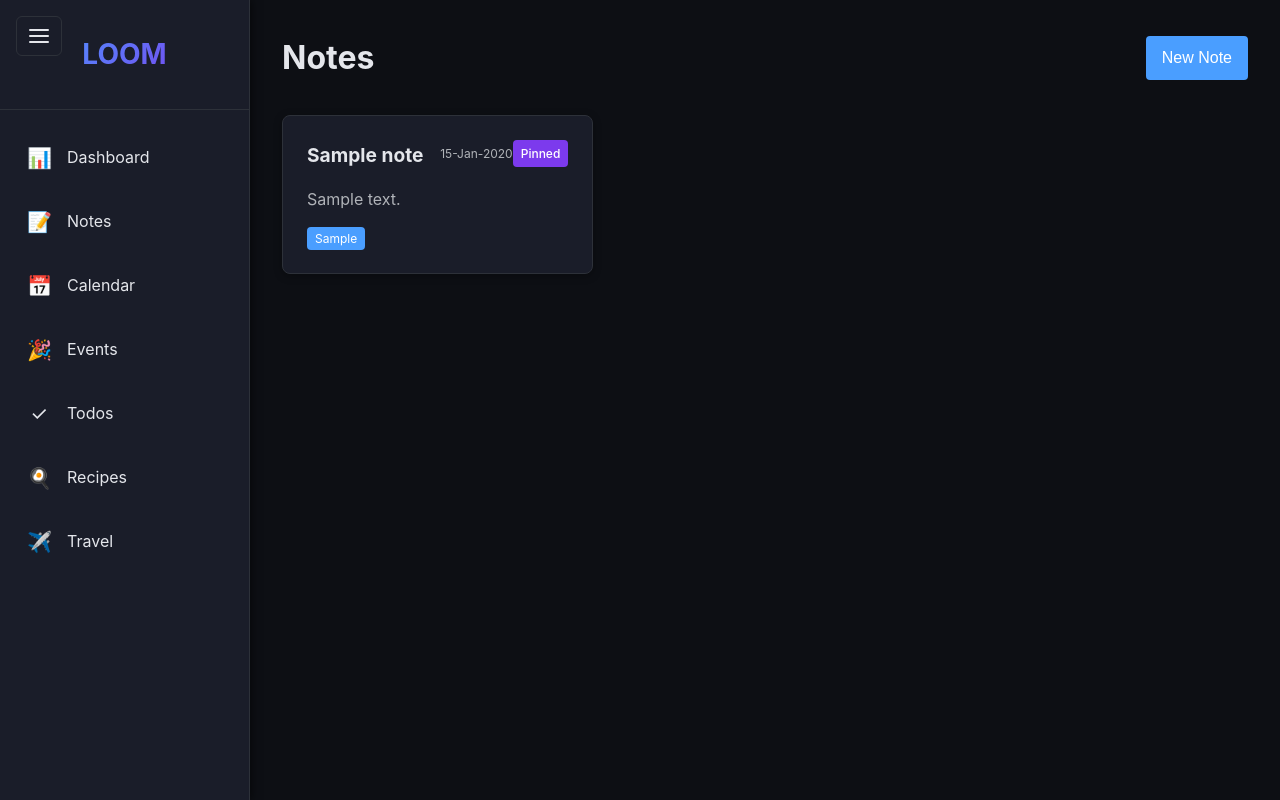
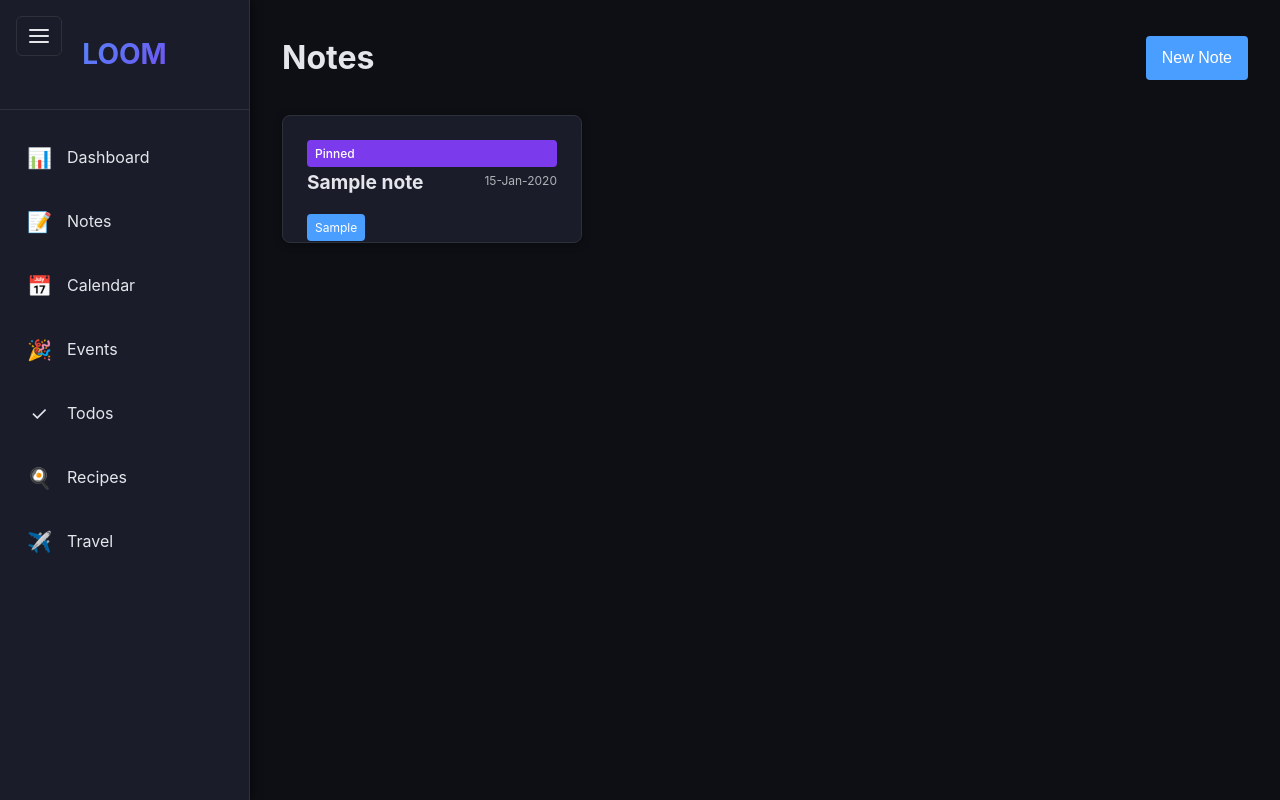
Before and after one commit to DorkSoul/LOOM, a Flask app: page /notes/ in a window 1280 px wide. Run offline with Flask 3, Linux system fonts and the light colour scheme; tables that the repository leaves empty hold one stand-in row (values such as "Sample post"); parts of the project's set-up code (start-up, migrations or seed data) failed here and were passed over; some libraries are stand-ins or nearby versions.

Commit message:
Update index.html

```diff
--- a/app/templates/notes/index.html
+++ b/app/templates/notes/index.html
@@ -199,31 +199,27 @@
         width: 100%;
     }
 
-    /* Notes container - masonry layout */
+    /* Notes container - masonry-style grid */
     .notes-container {
         width: 100%;
     }
 
     #notes-list {
-        column-count: auto;
-        column-width: 300px;
-        column-gap: 1rem;
+        display: grid;
+        grid-template-columns: repeat(auto-fill, 300px);
+        grid-auto-rows: 20px;
+        gap: 1rem;
+        justify-content: start;
     }
 
     /* Note card styling */
     .note-card {
-        width: 100%;
+        width: 300px;
         min-height: 100px;
         max-height: 500px;
         overflow: hidden;
-        display: inline-block;
-        margin-bottom: 1rem;
-        break-inside: avoid;
-        page-break-inside: avoid;
-    }
-
-    .note-card > * {
-        display: block;
+        display: flex;
+        flex-direction: column;
     }
 
     .note-card-header {
@@ -685,6 +681,27 @@
         return `${day}-${month}-${year}`;
     }
 
+    // Calculate and set grid row spans for masonry layout
+    function resizeMasonryItems() {
+        const grid = document.getElementById('notes-list');
+        const items = grid.querySelectorAll('.note-card');
+        const rowHeight = 20; // matches grid-auto-rows
+        const rowGap = 16; // matches gap (1rem = 16px)
+
+        items.forEach(item => {
+            const contentHeight = item.getBoundingClientRect().height;
+            const rowSpan = Math.ceil((contentHeight + rowGap) / (rowHeight + rowGap));
+            item.style.gridRowEnd = `span ${rowSpan}`;
+        });
+    }
+
+    // Resize on window resize
+    window.addEventListener('resize', () => {
+        if (document.getElementById('notes-list')) {
+            resizeMasonryItems();
+        }
+    });
+
     // Load notes
     function loadNotes() {
         const container = document.getElementById('notes-list');
@@ -739,6 +756,9 @@
                         openViewModal(noteId);
                     });
                 });
+
+                // Set dynamic grid row spans for masonry layout
+                resizeMasonryItems();
             })
             .catch(error => {
                 container.innerHTML = '<div class="empty-state"><p>Error loading notes. Please try again.</p></div>';
```
